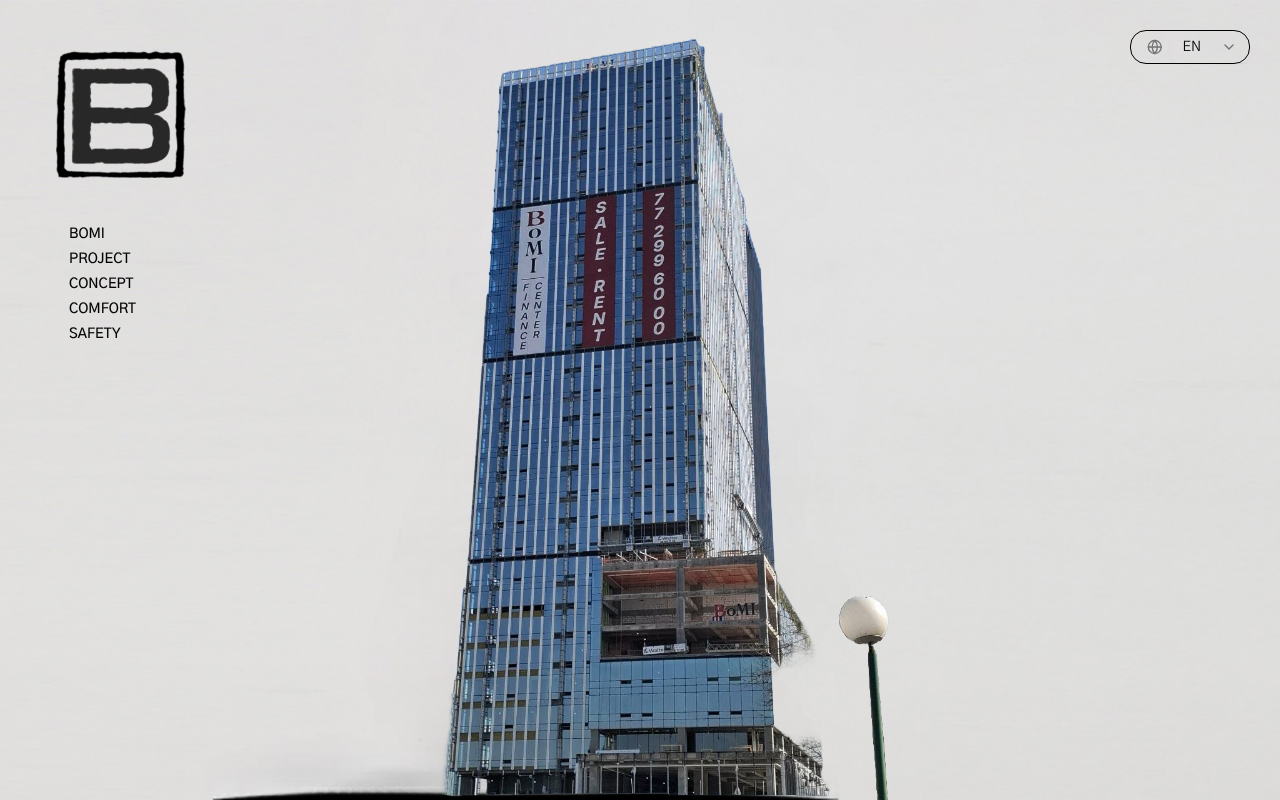
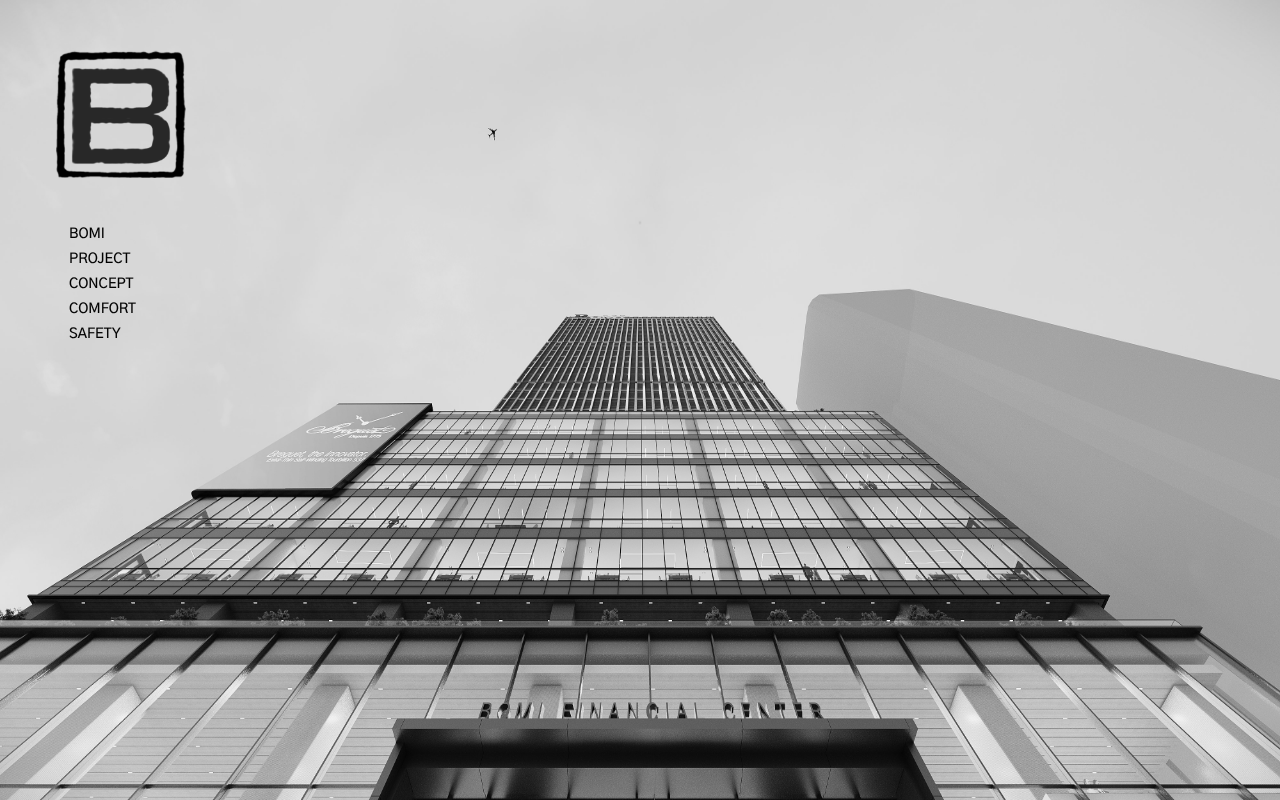
Before and after one commit to SamandarXoja/bomi, a Next.js app: page /en in a window 1280 px wide. Built offline with nearby package versions, Linux system fonts and the light colour scheme.

Commit message:
change bg img

```diff
--- a/app/[locale]/page.tsx
+++ b/app/[locale]/page.tsx
@@ -12,7 +12,7 @@
 
 // import imgResiton from "@/public/images/registon.jpg"
 
-
+import foto5 from "@/public/card-buildings/photo-10.jpg";
 
 import banner3 from "@/public/images/bg-new.png";
 import LocaleSwitcher from "@/components/LocaleSwitcher";
@@ -26,9 +26,9 @@
   return (
     <div className="relative w-full h-screen flex justify-center items-center">
       <Image
-        className="fixed bottom-[-7px] max-w-[600px] w-[50vw] min-w-[400px] h-auto z-10"
+        className="fixed   w-[100vw] min-w-[400px] h-screen z-10"
         priority
-        src={banner3}
+        src={foto5}
         unoptimized
         alt="img"
       />
```
Also changed, not shown: app/[locale]/about/page.tsx (line endings or trailing spaces), 1 other file (tests, documents, lock files or other folders).
